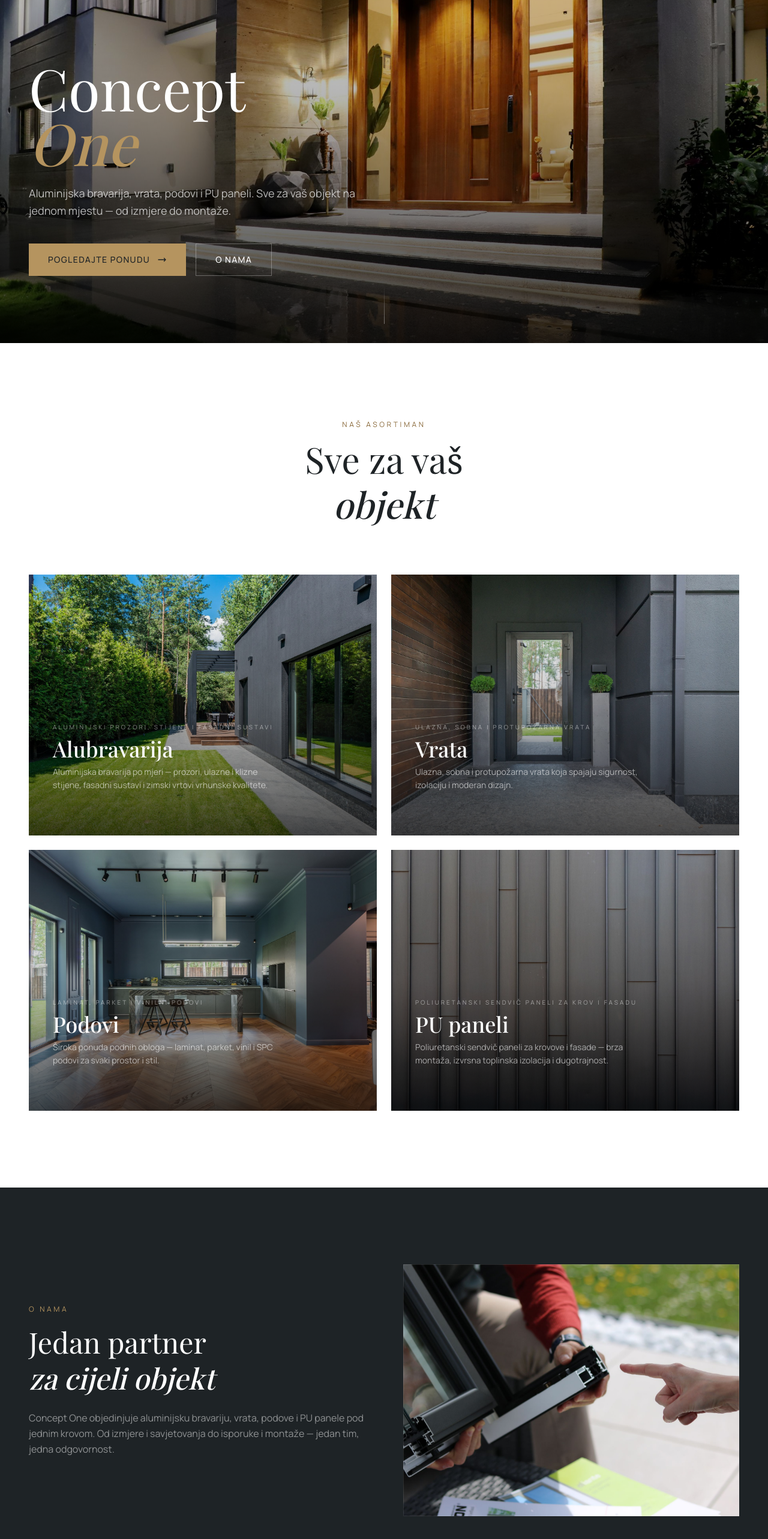
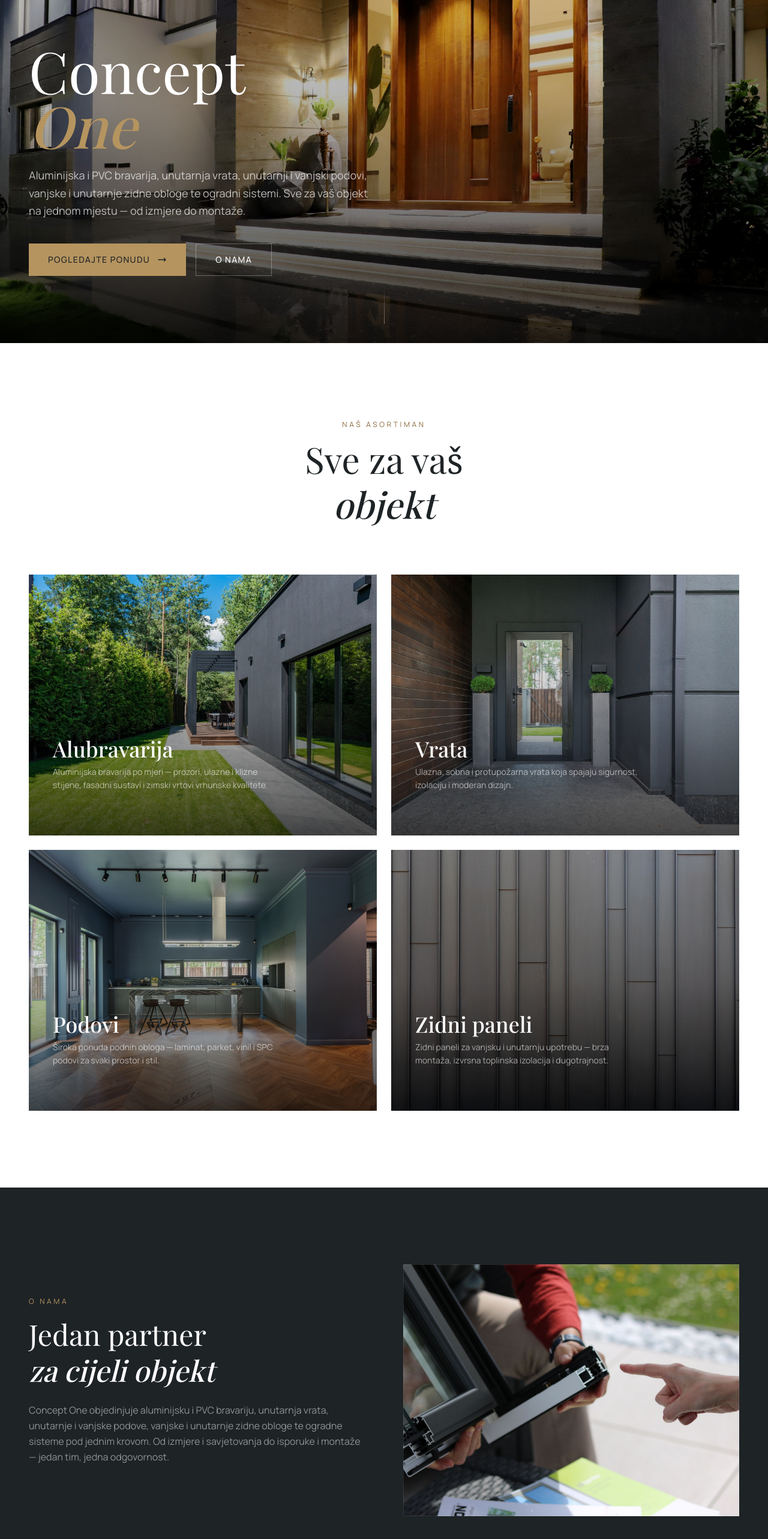
Before and after one commit to Tamara-Codes/concept-one, a Next.js app: page / in a window 1280 px wide. Shown: the part 228-2794 px from the top of the page at 60% size. Built offline with nearby package versions, Linux system fonts and the light colour scheme; a web font is replaced by a local one.

Commit message:
Update site content and service pages

```diff
--- a/src/app/layout.tsx
+++ b/src/app/layout.tsx
@@ -2,9 +2,10 @@ import type { Metadata } from "next";
 import "./globals.css";
 
 export const metadata: Metadata = {
-  title: "Concept One | Alubravarija, vrata, podovi i PU paneli",
+  title:
+    "Concept One | Bravarija, vrata, podovi, zidne obloge i ograde",
   description:
-    "Concept One - Vaš partner za aluminijsku bravariju, vrata, podove i PU panele.",
+    "Concept One - Vaš partner za aluminijsku i PVC bravariju, unutarnja vrata, unutarnje i vanjske podove, zidne obloge i ogradne sisteme.",
 };
 
 export default function RootLayout({
--- a/src/app/o-nama/page.tsx
+++ b/src/app/o-nama/page.tsx
@@ -6,11 +6,20 @@ import { site } from "@/data/site";
 
 export const metadata: Metadata = {
   title: "O nama | Concept One",
-  description: "Concept One - Vaš partner za aluminijsku bravariju, vrata, podove i PU panele.",
+  description:
+    "Concept One - Vaš partner za aluminijsku i PVC bravariju, unutarnja vrata, unutarnje i vanjske podove, zidne obloge i ogradne sisteme.",
 };
 
+const googleMapsUrl =
+  "https://www.google.com/maps/search/?api=1&query=%C4%86ikovi%C4%87i%20128%2C%2051215%20Kastav";
+const googleMapsEmbedUrl =
+  "https://www.google.com/maps?q=%C4%86ikovi%C4%87i+128%2C+51215+Kastav&z=15&output=embed";
+
 const advantages = [
-  { title: "Sve na jednom mjestu", text: "Alubravarija, vrata, podovi i PU paneli od jednog dobavljača." },
+  {
+    title: "Sve na jednom mjestu",
+    text: "Aluminijska i PVC bravarija, unutarnja vrata, unutarnji i vanjski podovi, vanjske i unutarnje zidne obloge te ogradni sistemi.",
+  },
   { title: "Kvaliteta", text: "Surađujemo isključivo s provjerenim proizvođačima." },
   { title: "Savjetovanje", text: "Stručni tim za pomoć pri odabiru rješenja za svaki projekt." },
   { title: "Montaža", text: "Vlastiti montažni timovi i garancija na ugradnju." },
@@ -35,9 +44,6 @@ export default function ONamaPage() {
           <div className="absolute inset-0 bg-gradient-to-t from-black/70 via-black/30 to-black/10" />
         </div>
         <div className="relative z-10 max-w-7xl mx-auto px-6 lg:px-12 pb-12 lg:pb-16 w-full">
-          <p className="font-sans text-xs tracking-[0.3em] uppercase text-white/50 mb-4">
-            {site.company}
-          </p>
           <h1 className="font-serif text-3xl sm:text-5xl md:text-6xl lg:text-7xl font-light text-white leading-[0.95]">
             O nama
           </h1>
@@ -59,13 +65,10 @@ export default function ONamaPage() {
               </h2>
               <div className="space-y-5 font-sans text-base text-co-charcoal/60 leading-relaxed">
                 <p>
-                  Concept One nudi aluminijsku bravariju, vrata, podove i PU
-                  panele — sve što je potrebno za završetak stambenog ili
-                  poslovnog objekta, od jednog dobavljača.
-                </p>
-                <p>
-                  Ovaj tekst je privremeni predložak. Ovdje dolazi priča o
-                  tvrtki, iskustvu tima i načinu rada.
+                  Concept One nudi aluminijsku i PVC bravariju, unutarnja vrata,
+                  unutarnje i vanjske podove, vanjske i unutarnje zidne obloge te
+                  ogradne sisteme — sve što je potrebno za završetak stambenog
+                  ili poslovnog objekta, od jednog dobavljača.
                 </p>
                 <p>
                   Vjerujemo da svaki prostor zaslužuje materijale koji spajaju
@@ -145,12 +148,26 @@ export default function ONamaPage() {
                     ))}
                   </div>
                 </div>
+                <a
+                  href={googleMapsUrl}
+                  target="_blank"
+                  rel="noopener noreferrer"
+                  className="inline-flex items-center gap-2 font-sans text-xs tracking-widest uppercase text-co-accent hover:text-white transition-colors"
+                >
+                  Otvori u Google kartama
+                  <span aria-hidden="true">→</span>
+                </a>
               </div>
             </div>
-
-            {/* Map placeholder — replace with real Google Maps embed */}
-            <div className="relative aspect-square lg:aspect-auto min-h-[400px] flex items-center justify-center bg-white/5 border border-white/10">
-              <p className="font-sans text-sm tracking-widest uppercase text-white/30">Karta — uskoro</p>
+            <div className="relative aspect-square lg:aspect-auto min-h-[400px] overflow-hidden bg-white/5 border border-white/10">
+              <iframe
+                src={googleMapsEmbedUrl}
+                title={`Karta lokacije: ${site.address}`}
+                className="absolute inset-0 h-full w-full border-0"
+                loading="eager"
+                allowFullScreen
+                referrerPolicy="strict-origin-when-cross-origin"
+              />
             </div>
           </div>
         </div>
--- a/src/app/page.tsx
+++ b/src/app/page.tsx
@@ -36,8 +36,9 @@ export default function HomePage() {
             <span className="text-co-accent font-medium italic">One</span>
           </h1>
           <p className="animate-fade-up delay-200 font-sans text-base md:text-lg text-white/70 max-w-xl leading-relaxed mb-10">
-            Aluminijska bravarija, vrata, podovi i PU paneli. Sve za vaš
-            objekt na jednom mjestu — od izmjere do montaže.
+            Aluminijska i PVC bravarija, unutarnja vrata, unutarnji i vanjski
+            podovi, vanjske i unutarnje zidne obloge te ogradni sistemi. Sve za
+            vaš objekt na jednom mjestu — od izmjere do montaže.
           </p>
           <div className="animate-fade-up delay-300 flex flex-wrap gap-4">
             <Link
@@ -93,9 +94,6 @@ export default function HomePage() {
                 <div className="absolute inset-0 bg-co-accent/0 group-hover:bg-co-accent/10 transition-colors duration-500" />
 
                 <div className="absolute bottom-0 left-0 right-0 p-5 sm:p-8 lg:p-10">
-                  <p className="font-sans text-[10px] tracking-[0.3em] uppercase text-white/50 mb-2">
-                    {cat.short}
-                  </p>
                   <h3 className="font-serif text-2xl sm:text-3xl lg:text-4xl font-medium text-white mb-2">
                     {cat.name}
                   </h3>
@@ -127,9 +125,10 @@ export default function HomePage() {
                 <span className="italic font-medium">za cijeli objekt</span>
               </h2>
               <p className="font-sans text-base text-white/50 leading-relaxed mb-8">
-                Concept One objedinjuje aluminijsku bravariju, vrata, podove i
-                PU panele pod jednim krovom. Od izmjere i savjetovanja do
-                isporuke i montaže — jedan tim, jedna odgovornost.
+                Concept One objedinjuje aluminijsku i PVC bravariju, unutarnja
+                vrata, unutarnje i vanjske podove, vanjske i unutarnje zidne
+                obloge te ogradne sisteme pod jednim krovom. Od izmjere i
+                savjetovanja do isporuke i montaže — jedan tim, jedna odgovornost.
               </p>
             </div>
             <div className="relative aspect-[4/3] overflow-hidden">
@@ -143,6 +142,7 @@ export default function HomePage() {
               <div className="absolute inset-0 border border-white/10" />
             </div>
           </div>
+
         </div>
       </section>
 
--- a/src/app/ponuda/PonudaForm.tsx
+++ b/src/app/ponuda/PonudaForm.tsx
@@ -278,7 +278,7 @@ export default function PonudaForm() {
               <li>Alubravarija</li>
               <li>Vrata</li>
               <li>Podovi</li>
-              <li>PU paneli</li>
+              <li>Zidni paneli</li>
             </ul>
           </div>
           <OfferPageFooter />
--- a/src/app/pu-paneli/page.tsx
+++ b/src/app/pu-paneli/page.tsx
@@ -2,8 +2,8 @@ import { Metadata } from "next";
 import CategoryPage from "@/components/CategoryPage";
 
 export const metadata: Metadata = {
-  title: "PU paneli | Concept One",
-  description: "Poliuretanski sendvic paneli za krovove i fasade.",
+  title: "Zidni paneli | Concept One",
+  description: "Zidni paneli za krovove i fasade.",
 };
 
 export default function Page() {
--- a/src/components/CategoryPage.tsx
+++ b/src/components/CategoryPage.tsx
@@ -53,21 +53,10 @@ export default function CategoryPage({ categorySlug }: CategoryPageProps) {
                 {category.short}
               </p>
               <h2 className="font-serif text-3xl sm:text-4xl md:text-5xl font-light text-co-charcoal leading-tight mb-8">
-                Kvaliteta i <span className="italic font-medium">preciznost</span>
+                Kvaliteta i <span className="italic font-medium">dizajn</span>
                 <br />
                 u svakom detalju
               </h2>
-              <div className="space-y-5 font-sans text-base text-co-charcoal/60 leading-relaxed">
-                <p>
-                  Ovdje dolazi opis ponude za kategoriju {category.name.toLowerCase()}.
-                  Tekst je privremeni i služi kao predložak dok se ne pripremi
-                  konačan sadržaj, fotografije i cjenik.
-                </p>
-                <p>
-                  Naš tim stoji vam na raspolaganju za savjetovanje, izmjeru i
-                  izradu ponude prilagođene vašem projektu.
-                </p>
-              </div>
             </div>
 
             <div>
--- a/src/components/Header.tsx
+++ b/src/components/Header.tsx
@@ -10,7 +10,7 @@ const navLinks = [
   { href: "/alubravarija", label: "Alubravarija" },
   { href: "/vrata", label: "Vrata" },
   { href: "/podovi", label: "Podovi" },
-  { href: "/pu-paneli", label: "PU paneli" },
+  { href: "/pu-paneli", label: "Zidni paneli" },
   { href: "/o-nama", label: "O nama" },
 ];
 
--- a/src/data/site.ts
+++ b/src/data/site.ts
@@ -70,8 +70,8 @@ export const categories: CategoryInfo[] = [
       "Ulazna, sobna i protupožarna vrata koja spajaju sigurnost, izolaciju i moderan dizajn.",
     image: "/images/pages/cat-vrata.jpg",
     features: [
-      "Ulazna aluminijska vrata",
-      "Sobna vrata",
+      "Protuprovalna vrata",
+      "Unutarnja sobna vrata",
       "Protupožarna vrata",
       "Garažna vrata",
     ],
@@ -83,20 +83,21 @@ export const categories: CategoryInfo[] = [
     description:
       "Široka ponuda podnih obloga — laminat, parket, vinil i SPC podovi za svaki prostor i stil.",
     image: "/images/pages/cat-podovi.jpg",
-    features: ["Laminat", "Parket", "Vinilni i SPC podovi", "Podne lajsne"],
+    features: [
+      "Laminat",
+      "Parket",
+      "Vinilni i SPC podovi",
+      "Decking",
+      "Podne lajsne",
+    ],
   },
   {
     slug: "pu-paneli",
-    name: "PU paneli",
-    short: "Poliuretanski sendvič paneli za krov i fasadu",
+    name: "Zidni paneli",
+    short: "Zidni paneli za krov i fasadu",
     description:
-      "Poliuretanski sendvič paneli za krovove i fasade — brza montaža, izvrsna toplinska izolacija i dugotrajnost.",
+      "Zidni paneli za vanjsku i unutarnju upotrebu — brza montaža, izvrsna toplinska izolacija i dugotrajnost.",
     image: "/images/pages/cat-pu-paneli.jpg",
-    features: [
-      "Krovni PU paneli",
-      "Fasadni PU paneli",
-      "Hladnjačarski paneli",
-      "Pripadajući limovi i opšavi",
-    ],
+    features: ["Unutarnji paneli", "Fasadni paneli", "Ventilirane fasade"],
   },
 ];
```
Also changed, not shown: 1 other file (tests, documents, lock files or other folders).
